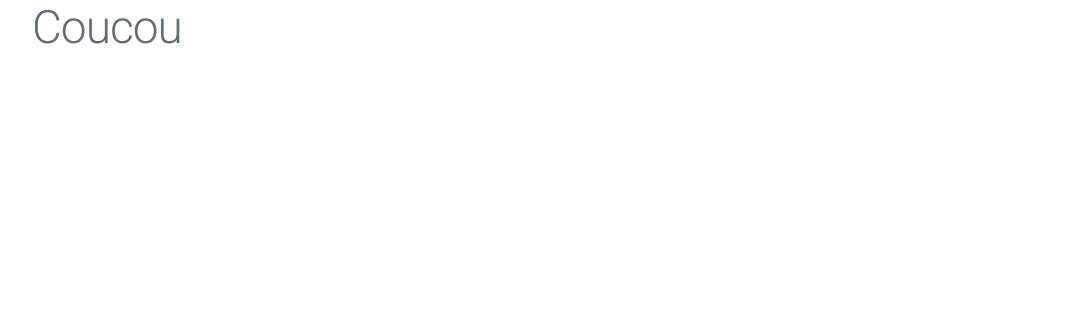
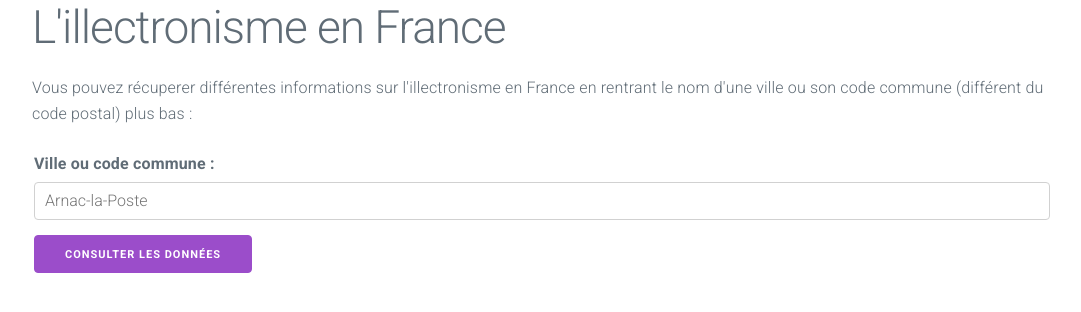
Before and after one commit to j-mello/Green-it, a website: page app/front/index.html in a window 1280 px wide. Shown: the whole page, without its empty margins (98-1179 px from the left). Drawn offline with nearby package versions, Linux system fonts and the light colour scheme.

Commit message:
Page front

```diff
--- a/app/front/index.html
+++ b/app/front/index.html
@@ -13,7 +13,20 @@
             <div class='column column-10'>
 
             </div>
-            <div class='column column-80'> <h1>Coucou</h1></div>
+            <div class='column column-80'>
+                <h1>L'illectronisme en France</h1>
+                <p>Vous pouvez récuperer différentes informations sur l'illectronisme en France en rentrant le nom d'une ville ou son code commune (différent du code postal) plus bas :</p>
+                <form action="#" method="post">
+                    <fieldset><div>
+                        <label for="cityName">Ville ou code commune :</label>
+                        <input type="text" id="cityName" name="cityName" placeholder="Arnac-la-Poste">
+                    </div>
+                    <div>
+                        <button class='button-primary' type="submit">Consulter les données</button>
+                    </div>
+                </fieldset>
+                </form>
+            </div>
             <div class='column column-10'></div>
         </div>
     </body>
```
